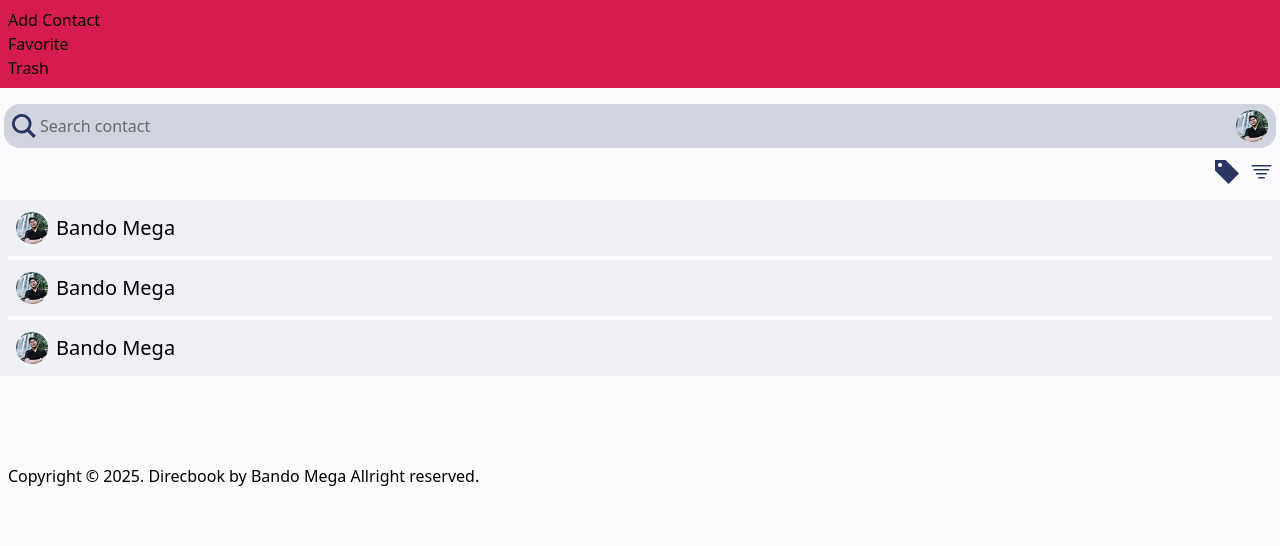
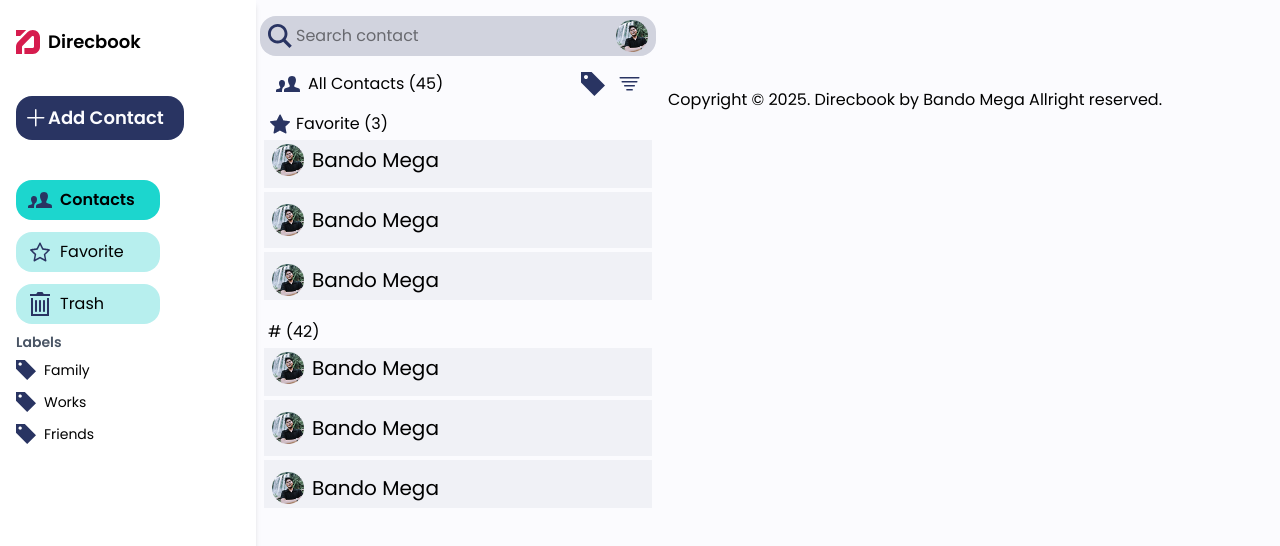
Before and after one commit to bando9/direcbook, a website: page index.html in a window 1280 px wide. Shown: the top 546 px of the page. Drawn offline with Linux system fonts and the light colour scheme.

Commit message:
feat: add sidebar layout using Tailwind CSS

```diff
--- a/index.html
+++ b/index.html
@@ -9,50 +9,72 @@
 
     <link href="/src/output.css" rel="stylesheet" />
   </head>
-  <body class="bg-light">
-    <!-- <header class="fixed top-0 left-0 w-full z-10">
-      <div class="flex justify-center items-center px-4">
-        <button
-          id="hamburger"
-          name="hamburger"
-          type="button"
-          class="block absolute right-10 top-5 md:hidden"
+  <body class="bg-light min-h-screen flex flex-col md:flex-row">
+    <aside
+      class="absolute md:relative w-3/4 md:w-64 bg-white shadow-md h-screen p-4"
+    >
+      <header class="flex items-center gap-2 mb-6 mt-3">
+        <img src="/images/icons/logo.svg" alt="Direcbook logo" class="h-6" />
+        <h1 class="font-semibold text-lg">Direcbook</h1>
+      </header>
+
+      <nav class="space-y-2">
+        <div
+          class="bg-primary text-light flex items-center p-2 w-3/4 rounded-2xl mt-10"
         >
-          <span class="hamburger-line transition origin-top-left"></span>
-          <span class="hamburger-line transition"></span>
-          <span class="hamburger-line transition origin-bottom-left"></span>
-        </button>
+          <img src="/images/icons/plus.svg" alt="plus icon" />
+          <p class="text-lg font-semibold">Add Contact</p>
+        </div>
+        <div
+          class="flex gap-2 items-center bg-secondary p-2 ps-3 mt-10 w-36 rounded-2xl"
+        >
+          <img src="/images/icons/contacts-1.svg" alt="contact icon" />
+          <p class="font-semibold">Contacts</p>
+        </div>
 
-        <nav
-          id="nav-menu"
-          class="text-text mt-10 max-w-fit rounded-xl absolute py-12 px-12 md:px-10 md:py-3 hidden md:block top-full md:top-full right-20 md:right-auto md:left-1/2 md:-translate-x-1/2"
+        <div
+          class="flex gap-2 items-center bg-btn p-2 ps-3 mt-3 w-36 rounded-2xl"
         >
-          <ul class="subtitle-600-16 flex flex-col md:flex-row gap-4 md:gap-8">
-            <li><a href="/" class="text-secondary">Add Contact</a></li>
-            <li><a href="#">Favorite</a></li>
-            <li><a href="#">Trash</a></li>
-            <li><a href="#">Family</a></li>
-          </ul>
-        </nav>
-      </div>
-    </header> -->
+          <img src="/images/icons/favorite.svg" alt="contact icon" />
+          <p class="font-reguler text-md">Favorite</p>
+        </div>
 
-    <header class="bg-accent p-2">
-      <nav>
-        <ul>
-          <li><a href="#">Add Contact</a></li>
-          <li><a href="#">Favorite</a></li>
-          <li><a href="#">Trash</a></li>
+        <div
+          class="flex gap-2 items-center bg-btn p-2 ps-3 mt-3 w-36 rounded-2xl"
+        >
+          <img src="/images/icons/trash.svg" alt="contact icon" />
+          <p class="font-reguler text-md">Trash</p>
+        </div>
+
+        <h2 class="text-sm font-semibold text-gray-600 mb-2">Labels</h2>
+
+        <ul class="space-y-3">
+          <li class="flex items-center gap-2 text-sm cursor-pointer">
+            <img src="/images/icons/tag.svg" alt="tag icon" class="w-5" />
+            <a href="#">Family</a>
+          </li>
+          <li class="flex items-center gap-2 text-sm cursor-pointer">
+            <img src="/images/icons/tag.svg" alt="tag icon" class="w-5" />
+            <a href="#">Works</a>
+          </li>
+          <li class="flex items-center gap-2 text-sm cursor-pointer">
+            <img src="/images/icons/tag.svg" alt="tag icon" class="w-5" />
+            <a href="#">Friends</a>
+          </li>
         </ul>
       </nav>
-    </header>
+    </aside>
 
     <main>
       <section class="p-1 mt-3">
-        <div class="bg-card1 flex items-center py-1.5 px-2 rounded-2xl gap-1">
-          <img src="/images/icons/search.png" alt="search icon" class="h-6" />
+        <div class="bg-card1 flex items-center py-1 px-2 rounded-2xl gap-1">
+          <img src="/images/icons/search.svg" alt="search icon" />
           <label class="rounded-3xl w-full">
-            <input type="text" placeholder="Search contact" />
+            <input
+              type="text"
+              placeholder="Search contact"
+              class="w-full ring-0 focus:ring-0 shadow-none focus:shadow-none focus:outline-none border-none focus:border-none"
+            />
           </label>
           <img
             src="/images/icons/profile.png"
@@ -60,14 +82,44 @@
             class="h-8"
           />
         </div>
-        <div class="p-1 my-2 flex items-center justify-end gap-3">
-          <img src="/images/icons/tag.png" alt="" />
-          <img src="/images/icons/sort.png" alt="" />
+        <div class="px-4 pt-4 flex items-center justify-between">
+          <div class="flex items-center gap-2">
+            <img src="/images/icons/contacts-1.svg" alt="contacts" />
+            <p class="text-md">All Contacts (45)</p>
+          </div>
+          <div class="flex items-center justify-end gap-3.5">
+            <img src="/images/icons/tag.svg" alt="" />
+            <img src="/images/icons/sort.png" alt="" />
+          </div>
         </div>
       </section>
 
-      <section class="p-2 bg-card3">
-        <ul>
+      <section class="p-2">
+        <div class="p-1 flex items-center gap-1">
+          <img src="/images/icons/favorite.png" alt="favorite icon" />
+          <p class="text-md">Favorite (3)</p>
+        </div>
+        <ul class="bg-card3">
+          <li class="flex gap-2 items-center py-1 px-2">
+            <img src="/images/icons/profile.png" alt="" class="h-8" />
+            <p class="text-xl">Bando Mega</p>
+          </li>
+          <div class="w-full h-1 bg-light my-2"></div>
+          <li class="flex gap-2 items-center py-1 px-2">
+            <img src="/images/icons/profile.png" alt="" class="h-8" />
+            <p class="text-xl">Bando Mega</p>
+          </li>
+          <div class="w-full h-1 bg-light my-2"></div>
+          <li class="flex gap-2 items-center py-1 px-2">
+            <img src="/images/icons/profile.png" alt="" class="h-8" />
+            <p class="text-xl">Bando Mega</p>
+          </li>
+        </ul>
+      </section>
+
+      <section class="p-2">
+        <p class="text-md p-1"># (42)</p>
+        <ul class="bg-card3">
           <li class="flex gap-2 items-center py-1 px-2">
             <img src="/images/icons/profile.png" alt="" class="h-8" />
             <p class="text-xl">Bando Mega</p>
--- a/src/input.css
+++ b/src/input.css
@@ -1,3 +1,4 @@
+@import url("https://fonts.googleapis.com/css2?family=Poppins:ital,wght@0,100;0,200;0,300;0,400;0,500;0,600;0,700;0,800;0,900;1,100;1,200;1,300;1,400;1,500;1,600;1,700;1,800;1,900&display=swap");
 @import "tailwindcss";
 
 @theme {
@@ -16,6 +17,7 @@
 
 html {
   scroll-behavior: smooth;
+  font-family: "Poppins", sans-serif;
 }
 
 .hamburger-active > span:nth-child(1) {
```
Also changed, not shown: images/icons/contacts-1.svg (added), images/icons/contacts.svg (added), images/icons/favorite.png (added), images/icons/favorite.svg (added), images/icons/plus.svg (added), images/icons/search.png (deleted), images/icons/search.svg (added), images/icons/tag.svg (added), images/icons/trash.svg (added), src/output.css.
